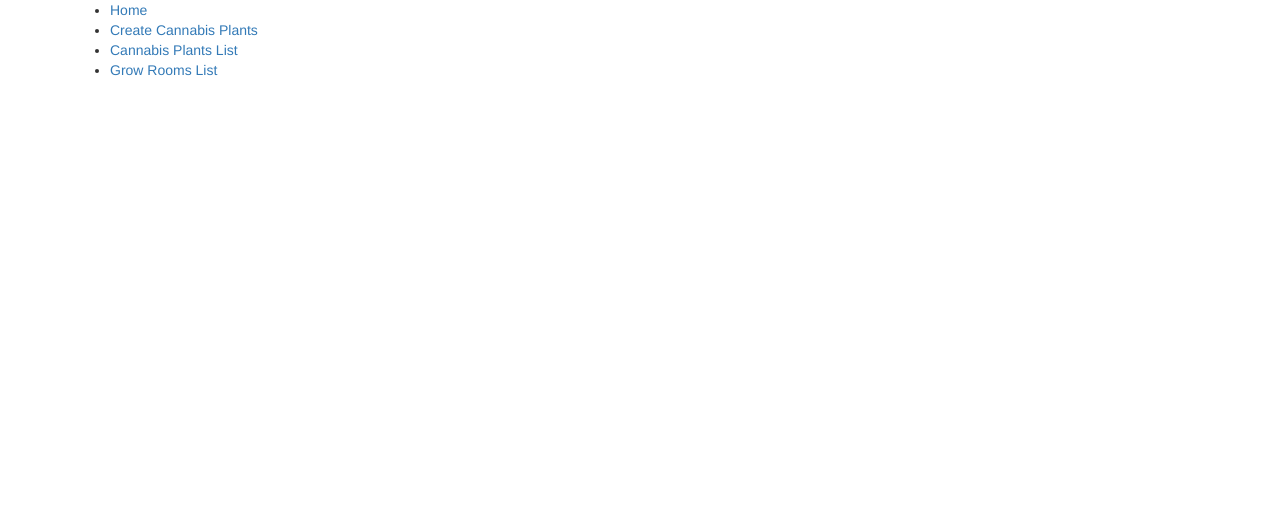
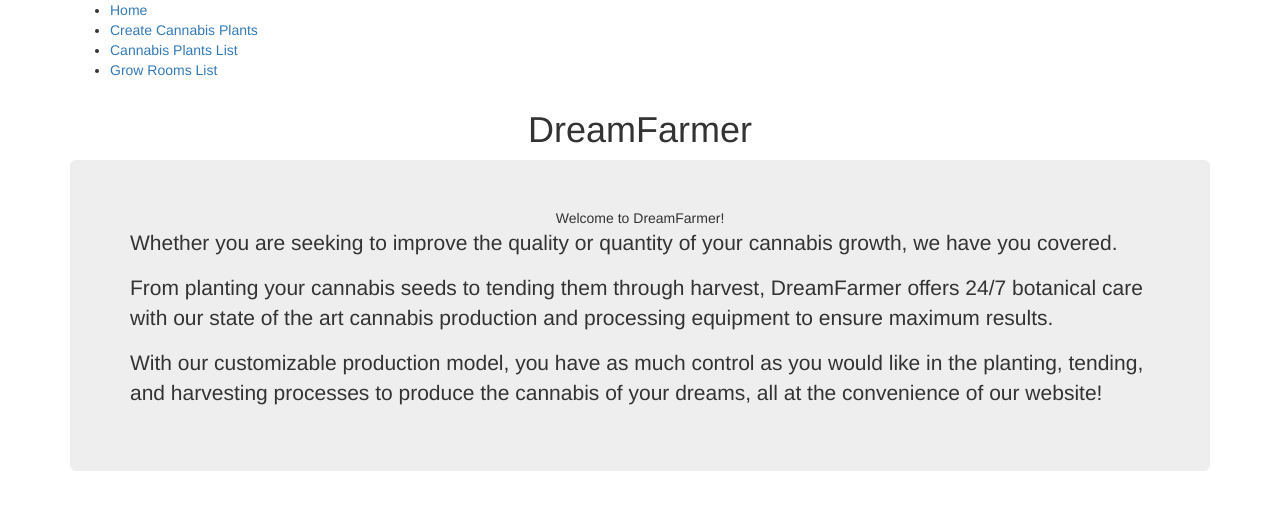
Before and after one commit to mattream15/dreamfarmer_react-redux, a React (Create React App) app: page / in a window 1280 px wide. Shown: the top 510 px of the page. Built offline with nearby package versions, Linux system fonts and the light colour scheme; no server answers.

Commit message:
fixed updating of rooms and home page

```diff
--- a/src/containers/Home.js
+++ b/src/containers/Home.js
@@ -1,17 +1,22 @@
 import React, { Component } from 'react'
-import Alert from 'react-bootstrap/Alert'
+import Container from 'react-bootstrap/Container'
+import Jumbotron from 'react-bootstrap/Jumbotron'
+
 
 export class Home extends Component {
   render() {
     return (
-      <Alert variant="success">
-      <Alert.Heading>Welcome to DreamFarmer!</Alert.Heading>
-        <div>
+      <React.Fragment>
+        <h1><center>DreamFarmer</center></h1>
+        <Container variant="success">
+        <Jumbotron>
+        <Container><center>Welcome to DreamFarmer!</center></Container>
           <p>Whether you are seeking to improve the quality or quantity of your cannabis growth, we have you covered.</p>
           <p>From planting your cannabis seeds to tending them through harvest, DreamFarmer offers 24/7 botanical care with our state of the art cannabis production and processing equipment to ensure maximum results.</p>
           <p>With our customizable production model, you have as much control as you would like in the planting, tending, and harvesting processes to produce the cannabis of your dreams, all at the convenience of our website!</p>
-        </div>
-      </Alert>
+        </Jumbotron>
+      </Container>
+      </React.Fragment>
     )
   }
 }
--- a/src/reducers/RoomsReducer.js
+++ b/src/reducers/RoomsReducer.js
@@ -22,6 +22,18 @@
       return [...action.payload]
     case "SET_ROOM":
       return [...action.payload]
+    case "ADD_PLANT":
+      return state.map(room => {
+        if (room.id === action.payload.room.id) {
+          return {
+            ...room,
+            plants: [...room.plants, action.payload]
+           }
+        }
+        else {
+          return room
+        }
+      })
     case "ADD_ROOM":
       return [...state, action.payload]
     case "REMOVE_ROOM":
```
Also changed, not shown: src/containers/App.js (+0 -17 lines).
